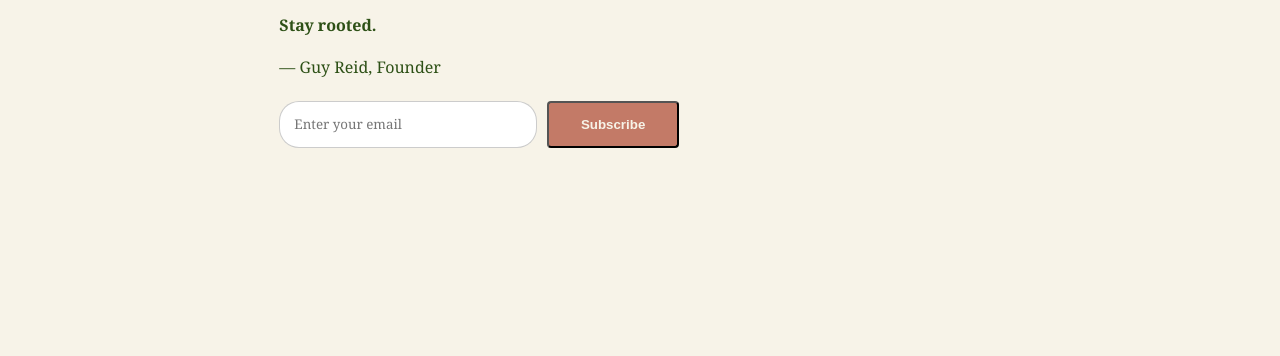
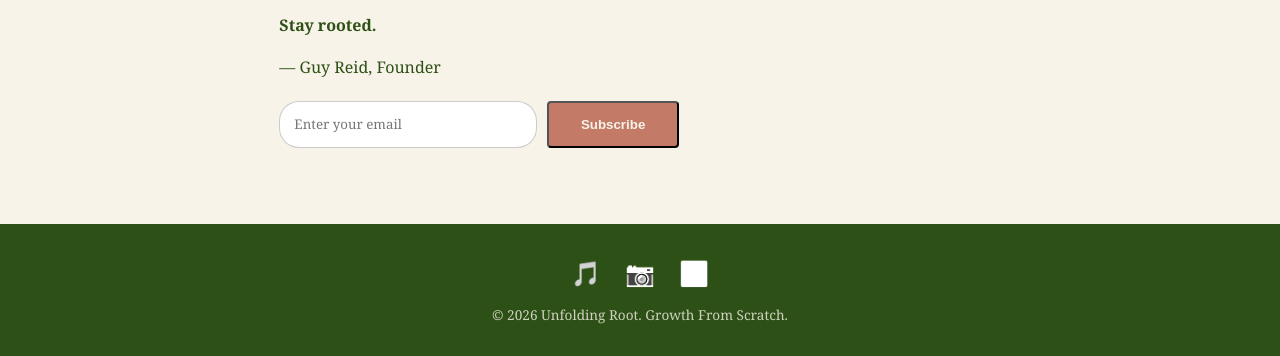
Before and after one commit to NextUp444/unfolding-root, a website: page public/index.html in a window 1280 px wide. Shown: the part 1276-1632 px from the top of the page. Before the commit the page ends 1500 px from the top, so only its background shows below. Drawn offline with Linux system fonts and the light colour scheme.

Commit message:
Add site footer with social links

```diff
--- a/public/index.html
+++ b/public/index.html
@@ -107,5 +107,14 @@
   });
 </script>
 
+<footer class="site-footer">
+  <div class="footer-social">
+    <a href="https://www.tiktok.com/@yourhandle" target="_blank" aria-label="TikTok">🎵</a>
+    <a href="https://www.instagram.com/yourhandle" target="_blank" aria-label="Instagram">📷</a>
+    <a href="https://www.youtube.com/@yourhandle" target="_blank" aria-label="YouTube">▶️</a>
+  </div>
+  <p class="footer-copy">© 2026 Unfolding Root. Growth From Scratch.</p>
+</footer>
+
 </body>
 </html>
--- a/public/style.css
+++ b/public/style.css
@@ -502,3 +502,33 @@ z-index: 1;
   color: var(--forest);
   white-space: nowrap;
 }
+
+.site-footer {
+  background: var(--forest);
+  color: var(--cream);
+  text-align: center;
+  padding: 32px 16px;
+}
+
+.footer-social {
+  display: flex;
+  justify-content: center;
+  gap: 24px;
+  margin-bottom: 16px;
+  font-size: 1.5rem;
+}
+
+.footer-social a {
+  text-decoration: none;
+  filter: grayscale(1) brightness(2);
+  transition: filter 0.2s;
+}
+
+.footer-social a:hover {
+  filter: none;
+}
+
+.footer-copy {
+  font-size: 0.85rem;
+  opacity: 0.8;
+}
```
